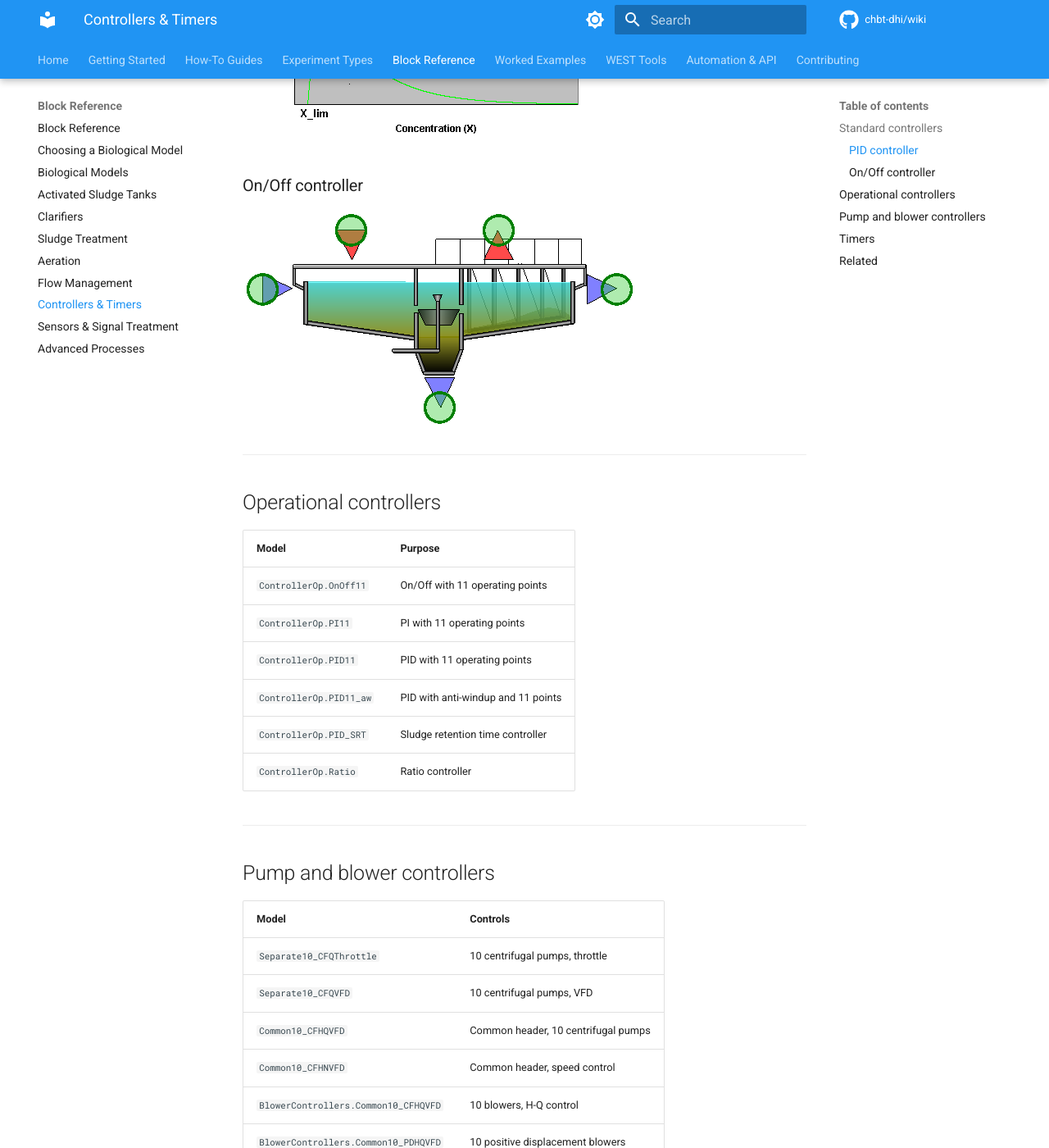
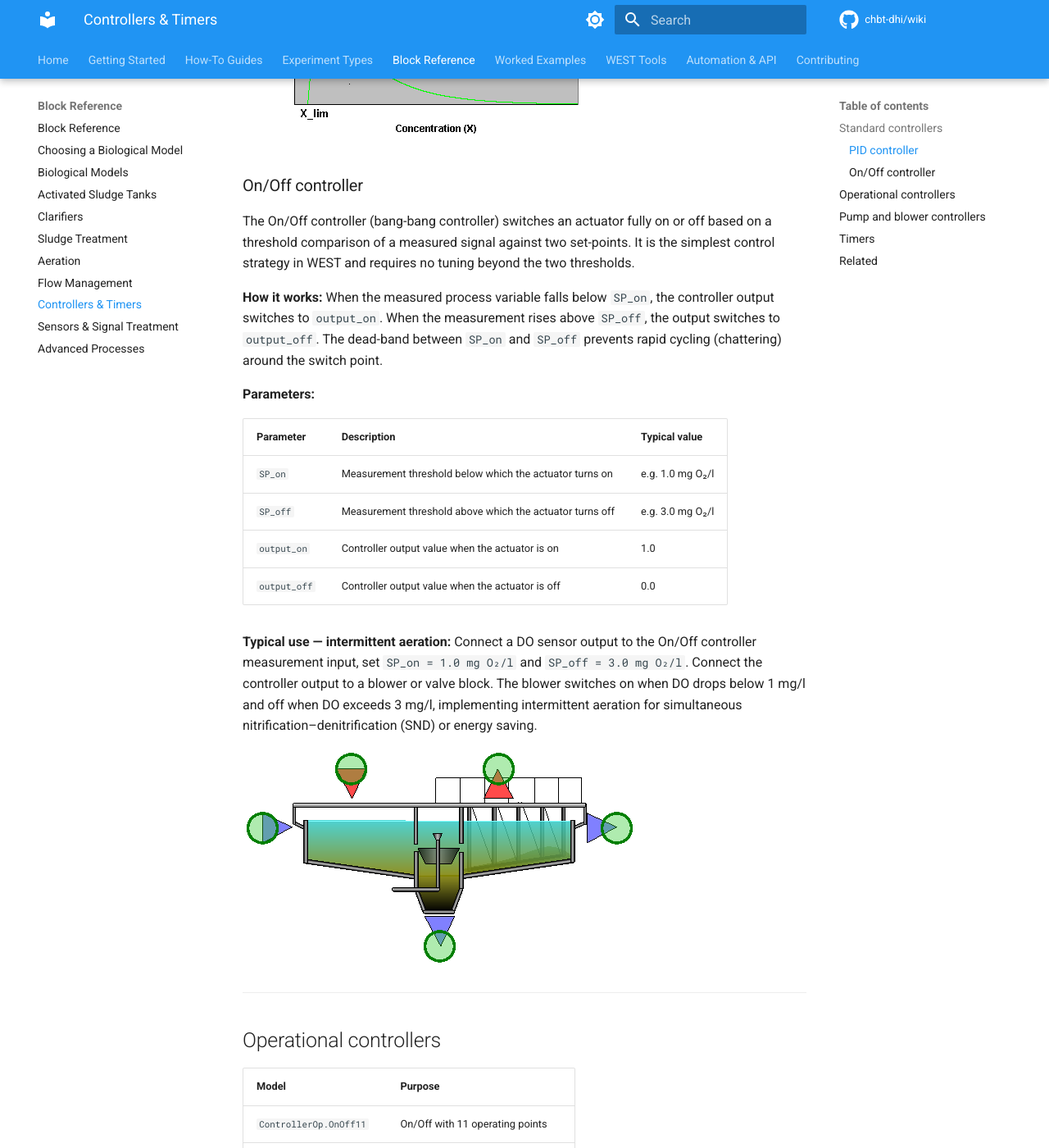
Before and after one commit to CHBT-DHI/Wiki, an MkDocs documentation site: the page built from docs/block-reference/controllers-timers.md, in a window 1280 px wide and 1400 px high, scrolled down 1414 px. Shown: the whole window at 82% size. Built offline with MkDocs 1.6.1 and Material for MkDocs 9.7.7, drawn with Linux system fonts in a browser that asks for light colours; comment, search, counter and statistics services are not loaded.

Commit message:
docs: fill empty sections in twoasu-mle and block-reference pages

```diff
--- a/docs/block-reference/controllers-timers.md
+++ b/docs/block-reference/controllers-timers.md
@@ -34,6 +34,21 @@ tags:
 ![PID controller — parameters table](../assets/images/modelica-p272-img1.png)
 
 ### On/Off controller
+
+The On/Off controller (bang-bang controller) switches an actuator fully on or off based on a threshold comparison of a measured signal against two set-points. It is the simplest control strategy in WEST and requires no tuning beyond the two thresholds.
+
+**How it works:** When the measured process variable falls below `SP_on`, the controller output switches to `output_on`. When the measurement rises above `SP_off`, the output switches to `output_off`. The dead-band between `SP_on` and `SP_off` prevents rapid cycling (chattering) around the switch point.
+
+**Parameters:**
+
+| Parameter | Description | Typical value |
+|---|---|---|
+| `SP_on` | Measurement threshold below which the actuator turns on | e.g. 1.0 mg O₂/l |
+| `SP_off` | Measurement threshold above which the actuator turns off | e.g. 3.0 mg O₂/l |
+| `output_on` | Controller output value when the actuator is on | 1.0 |
+| `output_off` | Controller output value when the actuator is off | 0.0 |
+
+**Typical use — intermittent aeration:** Connect a DO sensor output to the On/Off controller measurement input, set `SP_on = 1.0 mg O₂/l` and `SP_off = 3.0 mg O₂/l`. Connect the controller output to a blower or valve block. The blower switches on when DO drops below 1 mg/l and off when DO exceeds 3 mg/l, implementing intermittent aeration for simultaneous nitrification–denitrification (SND) or energy saving.
 
 ![On/Off controller — description](../assets/images/modelica-p278-img1.png)
 
```
